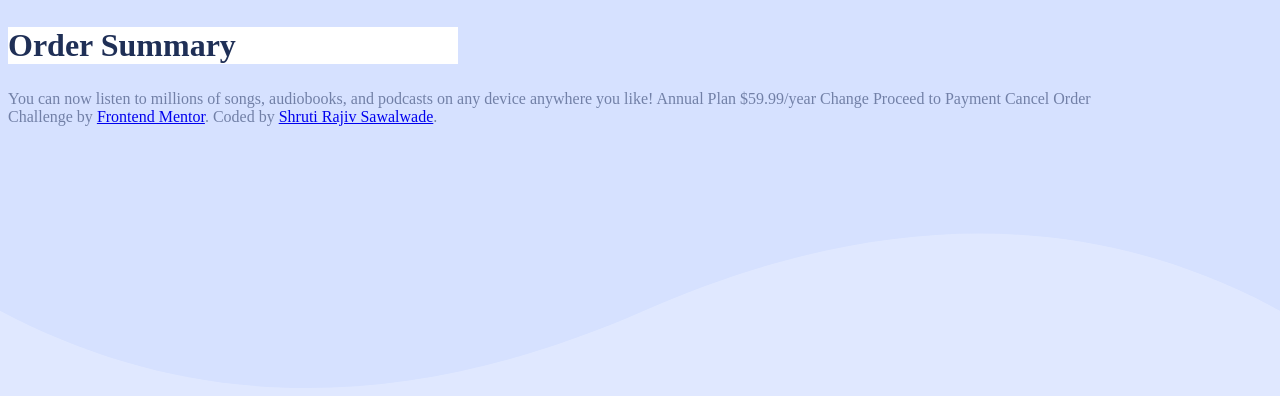
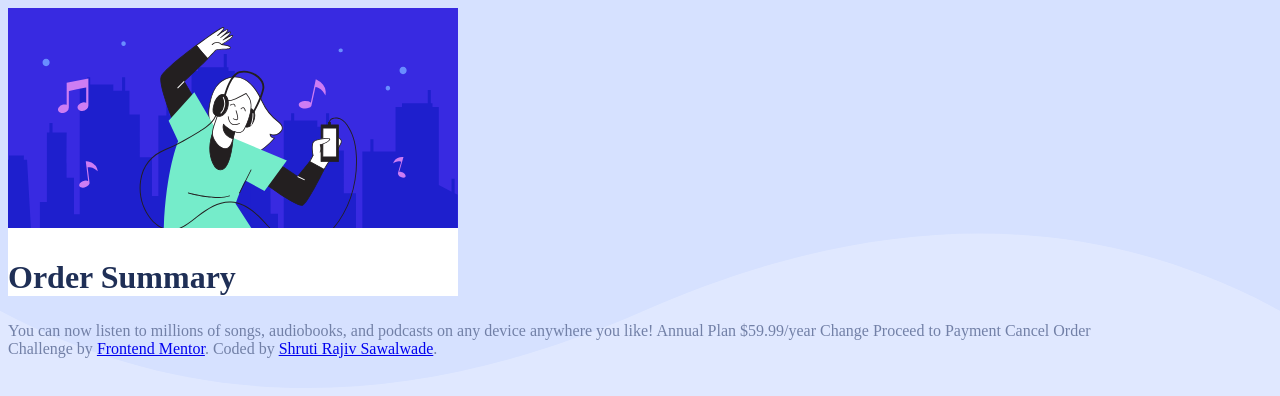
Before and after one commit to ssawalwade9/order-summary-component, a plain HTML site: page index.html in a window 1280 px wide. Drawn offline with Linux system fonts and the light colour scheme.

Commit message:
title img added

```diff
--- a/index.html
+++ b/index.html
@@ -10,6 +10,7 @@
 </head>
 <body>
 <div class="card">
+  <img src="images/illustration-hero.svg" alt="Hero image">
   <h2 class="title">Order Summary</h2>
   </div>
 
```
